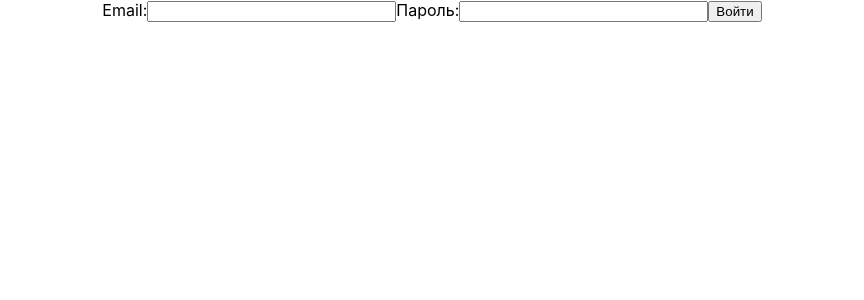
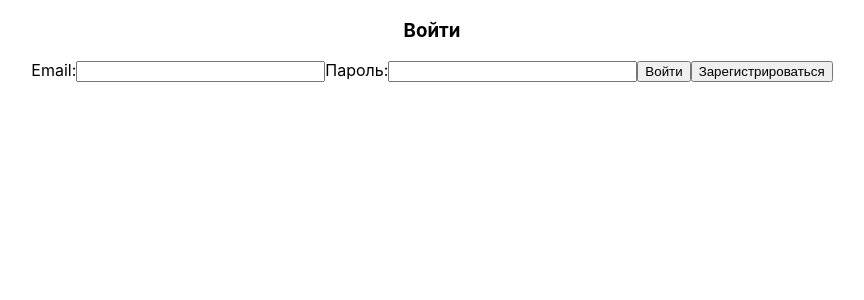
Before and after one commit to almaz-12/loft-taxi, a React (Create React App) app: page / in a window 1280 px wide. Shown: the top 300 px of the page, without its empty margins (208-1072 px from the left). Built offline with nearby package versions, Linux system fonts and the light colour scheme.

Commit message:
feat(regiter, login, app): добавил новый компонент регистрации
добавил новый компонент регистрации, добавил кнопку регистрации в layout компонента login

```diff
--- a/src/App.js
+++ b/src/App.js
@@ -1,15 +1,12 @@
 import React from "react";
 import Header from './ui/layouts/header/Header';
 import Login from './ui/components/login/Login';
+import Register from './ui/components/register/Register';
 import Map from './ui/components/map/Map';
 import Profile from './ui/components/profile/Profile';
 import './App.css';
 
-const pages = {
-  login: <Login/>,
-  map: <Map/>,
-  profile: <Profile/>,
-};
+
 
 class App extends React.Component {
   state = {
@@ -17,24 +14,30 @@ class App extends React.Component {
     isLogin: false
   };
 
+
+
   navigateTo = (page, isLogin) => {
     this.setState({currentPage: page, isLogin: isLogin});
+    console.log(page);
+  };
+
+  pages = {
+    login: <Login handleLogin={this.navigateTo}/>,
+    register: <Register handleLogin={this.navigateTo}/>,
+    map: <Map/>,
+    profile: <Profile/>,
   };
 
   render() {
     return(
       <div className="App">
         <section>
-          {
-            this.state.isLogin ?
-              <div class='mainPage'>
-                <Header handleClick={this.navigateTo}/>
-                <div className='content'>
-                  {pages[this.state.currentPage]}
-                </div>
-              </div>
-            : <Login handleLogin={this.navigateTo}/>
-          }
+          <div className='mainPage'>
+            { this.state.isLogin && <Header handleClick={this.navigateTo}/> }
+            <div className='content'>
+              {this.pages[this.state.currentPage]}
+            </div>
+          </div>
         </section>
       </div>
     );
--- a/src/ui/components/login/Login.js
+++ b/src/ui/components/login/Login.js
@@ -2,13 +2,18 @@ import React from "react";
 
 const Login = (props) => {
   return (
+    <div className='login-form'>
+      <h3>Войти</h3>
       <form>
         <label htmlFor="email">Email:</label>
         <input id="email" type="email" name="email" size="28" />
         <label htmlFor="password">Пароль:</label>
         <input id="password" type="password" name="password" size="28" />
         <button onClick={(e) => {e.preventDefault(); props.handleLogin('map',true)}}>Войти</button>
+        <button onClick={(e) => {e.preventDefault(); props.handleLogin('register',false)}}>Зарегистрироваться</button>
       </form>
+
+    </div>
   );
 };
 
--- a/src/ui/components/menu/MenuItem.js
+++ b/src/ui/components/menu/MenuItem.js
@@ -1,3 +1,5 @@
+import React from 'react';
+
 const MenuItem = ({ url, text, handleClick }) => <a href={url} onClick={(e) => { e.preventDefault(); handleClick(url, true)}}>{text}</a>;
 
 export default MenuItem;
--- /dev/null
+++ b/src/ui/components/register/Register.js
@@ -0,0 +1,24 @@
+import React from "react";
+
+const Register = (props) => {
+  return (
+    <div className='reisterForm'>
+        <h3>Regiter</h3>
+        <form>
+            <label htmlFor="email">Email:</label>
+            <input id="email" type="email" name="email" size="28" />
+            <label htmlFor="password">Пароль:</label>
+            <input id="password" type="password" name="password" size="28" />
+            <button onClick={
+                    (e) => {
+                        e.preventDefault();
+                        props.handleLogin('map',true)
+                    }
+                }
+            >Зарегистрироваться</button>
+        </form>
+    </div>
+  );
+};
+
+export default Register;
--- a/src/ui/layouts/header/Header.js
+++ b/src/ui/layouts/header/Header.js
@@ -5,10 +5,9 @@ import Menu from '../../components/menu/Menu';
 const logo = './images/header-logo.svg';
 
 const linkList = [
-    { url: 'login', text: "Логин", id: 0 },
-    { url: 'map', text: "Карта", id: 1 },
-    { url: 'profile', text: "Профиль", id: 2 },
-    { url: 'logout', text: "Выйти", id: 3 }
+    { url: 'map', text: "Карта", id: 0 },
+    { url: 'profile', text: "Профиль", id: 1 },
+    { url: 'logout', text: "Выйти", id: 2 }
 ];
 
 const Header = (props) => (
```
Lines whose indentation alone changed are shown as unchanged.
